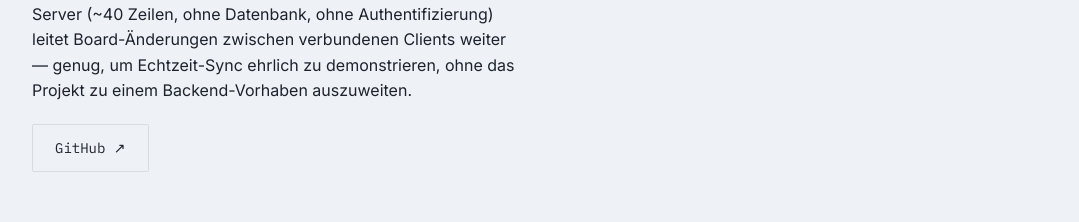
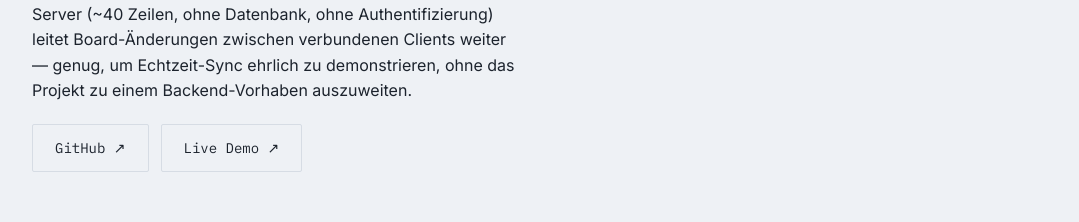
Before and after one commit to AnjaliKunder97/anjali-portfolio, a React (Vite) app: page / in a window 1280 px wide. Shown: the part 5763-5985 px from the top of the page, without its empty margins (100-1179 px from the left). Built offline with nearby package versions, Linux system fonts and the light colour scheme; the HTML template or start-up script is replaced by a standard one.

Commit message:
Update live demo link for kanaban project

```diff
--- a/src/data.ts
+++ b/src/data.ts
@@ -124,7 +124,7 @@ export const caseStudies: CaseStudy[] = [
      ],
      links: [
       { label: 'GitHub ↗', href: 'https://github.com/anjalikunder97/...' },
-      //{ label: 'Live Demo ↗', href: '...' }  if deployed
+      { label: 'Live Demo ↗', href: 'https://kanban-board-fawn-six.vercel.app/' }
     ],
   },
 ]
```
